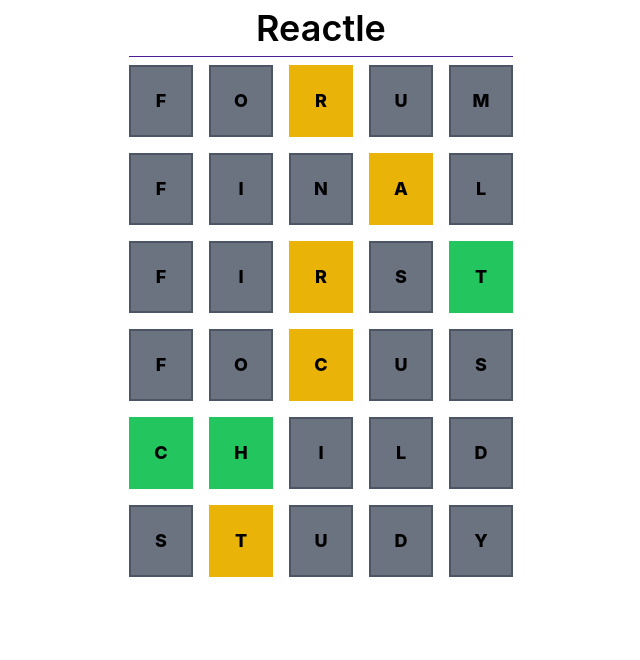
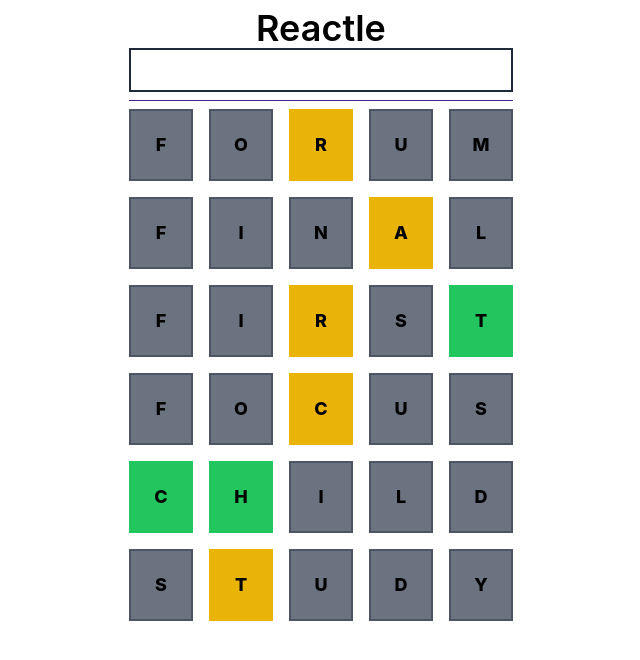
Before and after one commit to v8-fly/Raect-Wordle-Rocks, a React (Vite) app: page / in a window 1280 px wide. Shown: the top 660 px of the page, without its empty margins (319-959 px from the left). Built offline with nearby package versions, Linux system fonts and the light colour scheme.

Commit message:
Configuring Basic Zustand

```diff
--- a/src/App.tsx
+++ b/src/App.tsx
@@ -1,13 +1,21 @@
 import { useState } from "react"
+import { useStore } from "./store"
 import { WordRow } from "./WordRow"
 
 const App = () => {
-  const [count, setCount] = useState(0)
+  const state = useStore()
+  const [guess, setGuess] = useState("")
 
   return (
     <div className="mx-auto w-96">
       <header className="border-b border-violet-900 pb-2 my-2">
         <h1 className="text-4xl text-center font-semibold">Reactle</h1>
+        <input
+          type="text"
+          value={guess}
+          onChange={(e) => setGuess(e.target.value)}
+          className="w-full p-2  border-2 border-gray-800"
+        />
       </header>
       <main className="grid grid-rows-6 gap-4">
         <WordRow letters="forum" />
--- /dev/null
+++ b/src/store.ts
@@ -0,0 +1,27 @@
+import create, { StateCreator } from "zustand"
+import { getRandomWord } from "./word-utils"
+import { persist, PersistOptions } from "zustand/middleware"
+
+interface StoreState {
+  answer: string
+  guesses: string[]
+  addGuess: (guess: string) => void
+}
+type MyPersist = (
+  config: StateCreator<StoreState>,
+  options: PersistOptions<StoreState>
+) => StateCreator<StoreState>
+export const useStore = create<StoreState>(
+  (persist as unknown as MyPersist)(
+    (set) => ({
+      answer: getRandomWord(),
+      guesses: ["hello", "solar"],
+      addGuess: (guess: string) => {
+        set((state) => ({
+          guesses: [...state.guesses, guess],
+        }))
+      },
+    }),
+    { name: "auth-store" }
+  )
+)
```
Also changed, not shown: package.json (+5 -4 lines), 1 other file (tests, documents, lock files or other folders).
